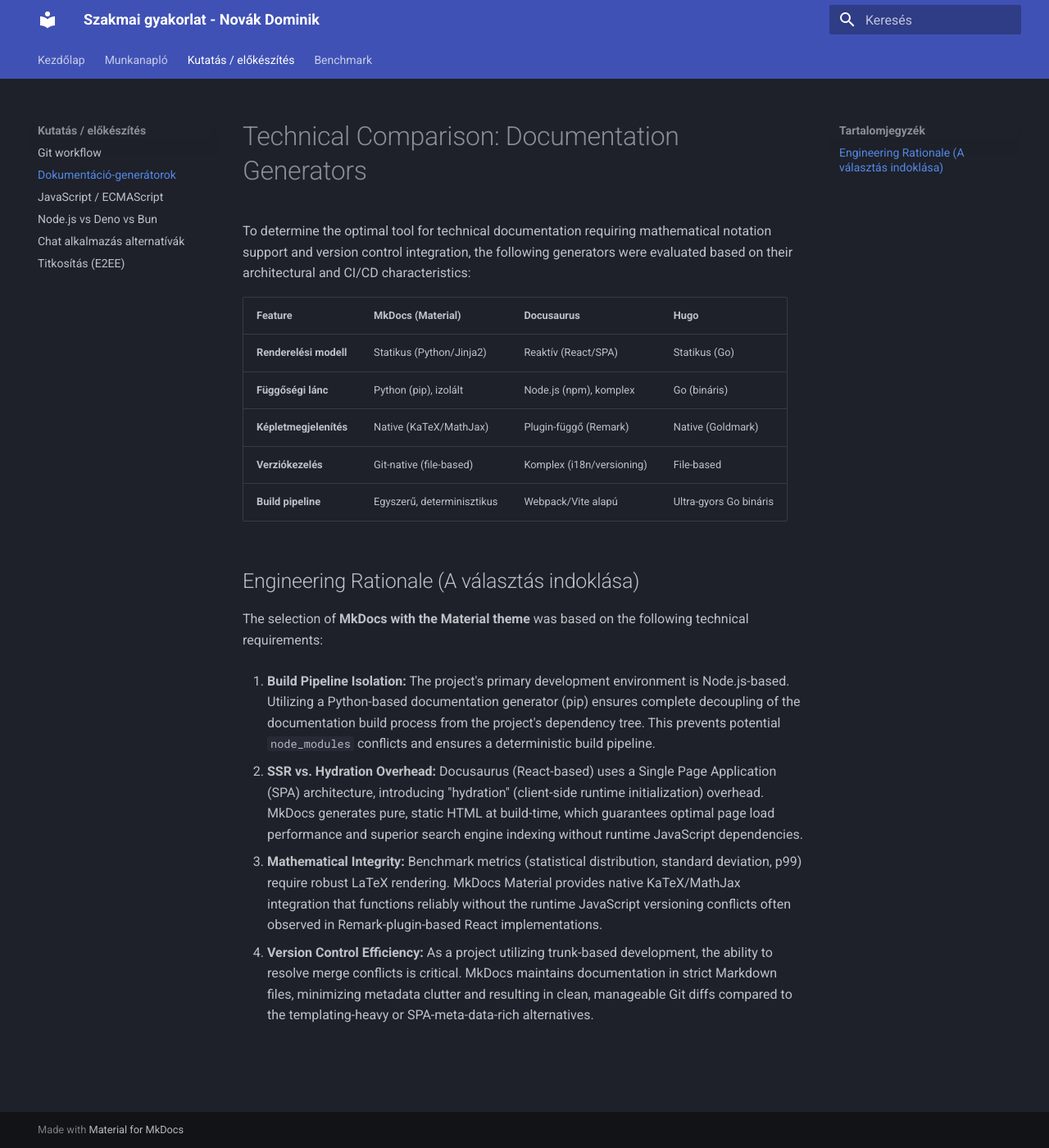
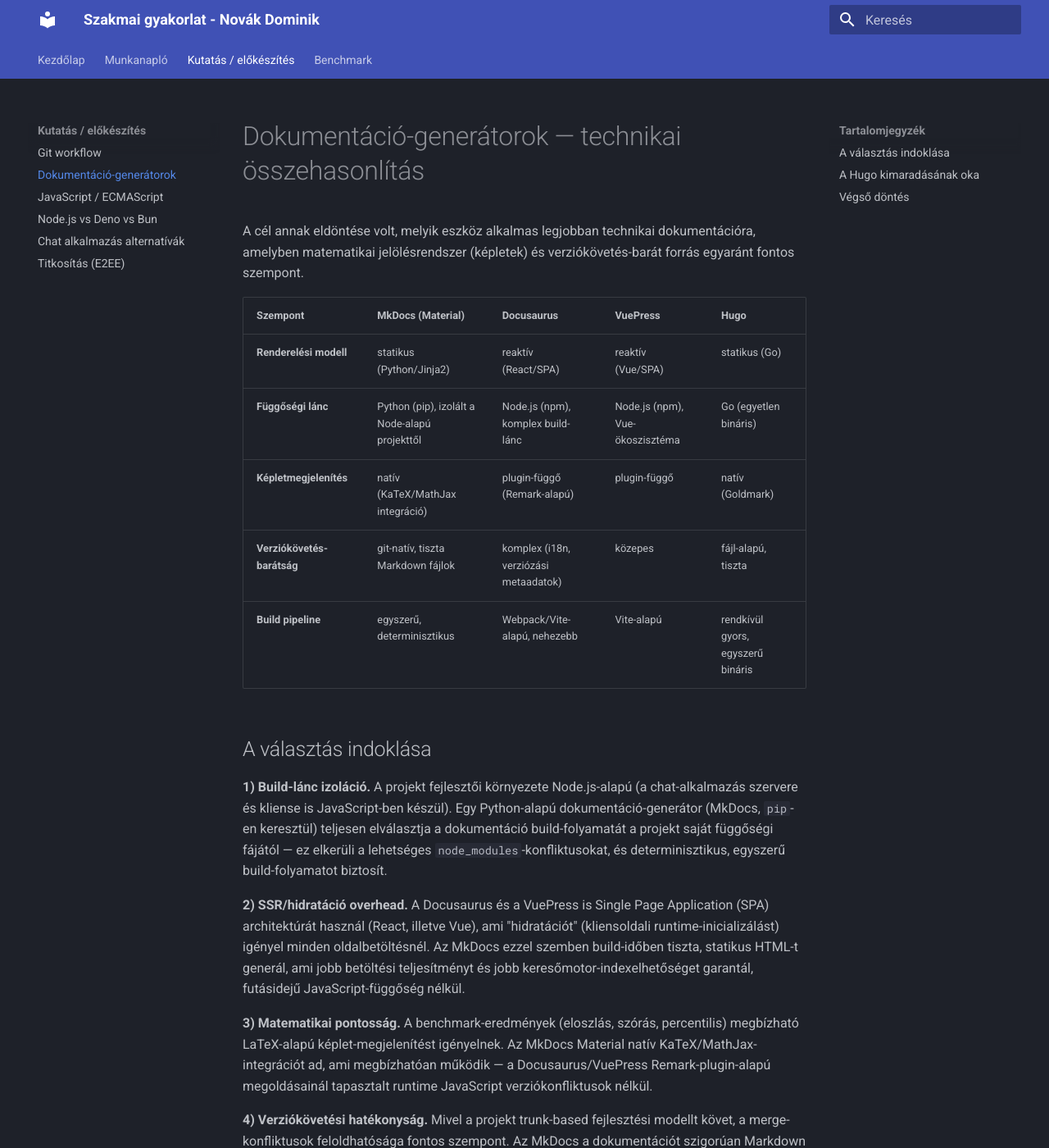
Before and after one commit to NDominikViktor/szak_gyak, an MkDocs documentation site: the page built from docs/research/doc-generators.md, in a window 1280 px wide and 1400 px high. Shown: the whole window at 82% size. Built offline with MkDocs 1.6.1 and Material for MkDocs 9.7.7, drawn with Linux system fonts in a browser that asks for light colours; some of the changed text lies outside the part shown.

Commit message:
docs: rewrite documentation generator comparison with concrete technical criteria

```diff
--- a/docs/research/doc-generators.md
+++ b/docs/research/doc-generators.md
@@ -1,25 +1,58 @@
-# Technical Comparison: Documentation Generators
+# Dokumentáció-generátorok — technikai összehasonlítás
 
-To determine the optimal tool for technical documentation requiring mathematical notation support and version control integration, the following generators were evaluated based on their architectural and CI/CD characteristics:
+A cél annak eldöntése volt, melyik eszköz alkalmas legjobban technikai
+dokumentációra, amelyben matematikai jelölésrendszer (képletek) és
+verziókövetés-barát forrás egyaránt fontos szempont.
 
-| Feature | MkDocs (Material) | Docusaurus | Hugo |
-| :--- | :--- | :--- | :--- |
-| **Renderelési modell** | Statikus (Python/Jinja2) | Reaktív (React/SPA) | Statikus (Go) |
-| **Függőségi lánc** | Python (pip), izolált | Node.js (npm), komplex | Go (bináris) |
-| **Képletmegjelenítés** | Native (KaTeX/MathJax) | Plugin-függő (Remark) | Native (Goldmark) |
-| **Verziókezelés** | Git-native (file-based) | Komplex (i18n/versioning) | File-based |
-| **Build pipeline** | Egyszerű, determinisztikus | Webpack/Vite alapú | Ultra-gyors Go bináris |
+| Szempont | MkDocs (Material) | Docusaurus | VuePress | Hugo |
+|---|---|---|---|---|
+| **Renderelési modell** | statikus (Python/Jinja2) | reaktív (React/SPA) | reaktív (Vue/SPA) | statikus (Go) |
+| **Függőségi lánc** | Python (pip), izolált a Node-alapú projekttől | Node.js (npm), komplex build-lánc | Node.js (npm), Vue-ökoszisztéma | Go (egyetlen bináris) |
+| **Képletmegjelenítés** | natív (KaTeX/MathJax integráció) | plugin-függő (Remark-alapú) | plugin-függő | natív (Goldmark) |
+| **Verziókövetés-barátság** | git-natív, tiszta Markdown fájlok | komplex (i18n, verziózási metaadatok) | közepes | fájl-alapú, tiszta |
+| **Build pipeline** | egyszerű, determinisztikus | Webpack/Vite-alapú, nehezebb | Vite-alapú | rendkívül gyors, egyszerű bináris |
 
-## Engineering Rationale (A választás indoklása)
+## A választás indoklása
 
-The selection of **MkDocs with the Material theme** was based on the following technical requirements:
+**1) Build-lánc izoláció.** A projekt fejlesztői környezete Node.js-alapú
+(a chat-alkalmazás szervere és kliense is JavaScript-ben készül). Egy
+Python-alapú dokumentáció-generátor (MkDocs, `pip`-en keresztül)
+teljesen elválasztja a dokumentáció build-folyamatát a projekt saját
+függőségi fájától — ez elkerüli a lehetséges `node_modules`-konfliktusokat,
+és determinisztikus, egyszerű build-folyamatot biztosít.
 
-1.  **Build Pipeline Isolation:** The project's primary development environment is Node.js-based. Utilizing a Python-based documentation generator (pip) ensures complete decoupling of the documentation build process from the project's dependency tree. This prevents potential `node_modules` conflicts and ensures a deterministic build pipeline.
+**2) SSR/hidratáció overhead.** A Docusaurus és a VuePress is
+Single Page Application (SPA) architektúrát használ (React, illetve
+Vue), ami "hidratációt" (kliensoldali runtime-inicializálást) igényel
+minden oldalbetöltésnél. Az MkDocs ezzel szemben build-időben tiszta,
+statikus HTML-t generál, ami jobb betöltési teljesítményt és jobb
+keresőmotor-indexelhetőséget garantál, futásidejű JavaScript-függőség
+nélkül.
 
+**3) Matematikai pontosság.** A benchmark-eredmények (eloszlás, szórás,
+percentilis) megbízható LaTeX-alapú képlet-megjelenítést igényelnek. Az
+MkDocs Material natív KaTeX/MathJax-integrációt ad, ami megbízhatóan
+működik — a Docusaurus/VuePress Remark-plugin-alapú megoldásainál
+tapasztalt runtime JavaScript verziókonfliktusok nélkül.
 
+**4) Verziókövetési hatékonyság.** Mivel a projekt trunk-based
+fejlesztési modellt követ, a merge-konfliktusok feloldhatósága fontos
+szempont. Az MkDocs a dokumentációt szigorúan Markdown fájlokban tárolja,
+minimális metaadat-zajjal — ez tisztább, kezelhetőbb git diff-eket
+eredményez, mint a sablon-nehéz vagy SPA-metaadat-gazdag alternatívák.
 
-2.  **SSR vs. Hydration Overhead:** Docusaurus (React-based) uses a Single Page Application (SPA) architecture, introducing "hydration" (client-side runtime initialization) overhead. MkDocs generates pure, static HTML at build-time, which guarantees optimal page load performance and superior search engine indexing without runtime JavaScript dependencies.
+## A Hugo kimaradásának oka
 
-3.  **Mathematical Integrity:** Benchmark metrics (statistical distribution, standard deviation, p99) require robust LaTeX rendering. MkDocs Material provides native KaTeX/MathJax integration that functions reliably without the runtime JavaScript versioning conflicts often observed in Remark-plugin-based React implementations.
+A Hugo build-sebessége kiemelkedő, és több ezer oldalas
+dokumentációknál ez döntő szempont lehet. Ennél a projektnél viszont a
+dokumentáció mérete (néhány tucat oldal) miatt ez az előny nem
+számottevő, ugyanakkor a Go template-szintaxis tanulása és a kevésbé
+kiforrott matematikai jelölés-támogatás felesleges többletmunkát
+jelentene egy ilyen léptékű projektnél.
 
-4.  **Version Control Efficiency:** As a project utilizing trunk-based development, the ability to resolve merge conflicts is critical. MkDocs maintains documentation in strict Markdown files, minimizing metadata clutter and resulting in clean, manageable Git diffs compared to the templating-heavy or SPA-meta-data-rich alternatives.
+## Végső döntés
+
+**MkDocs + Material** — a build-lánc izolációja, a natív statikus HTML-
+kimenet, a beépített matematikai jelölés-támogatás és a git-barát
+Markdown-forrás együttesen ezt teszik a legmegfelelőbb választássá ehhez
+a projekthez.
```
